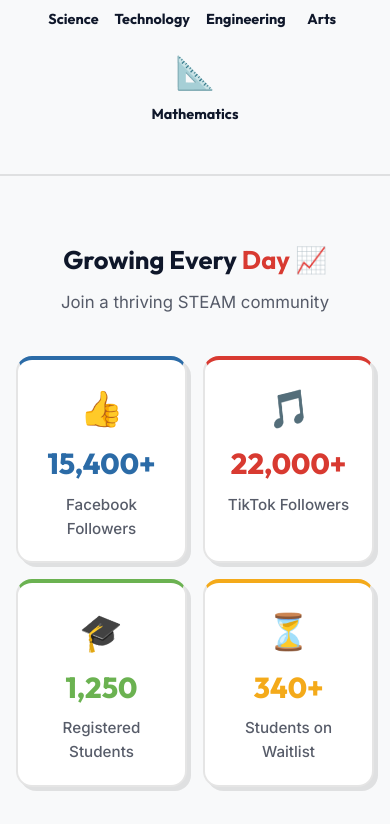
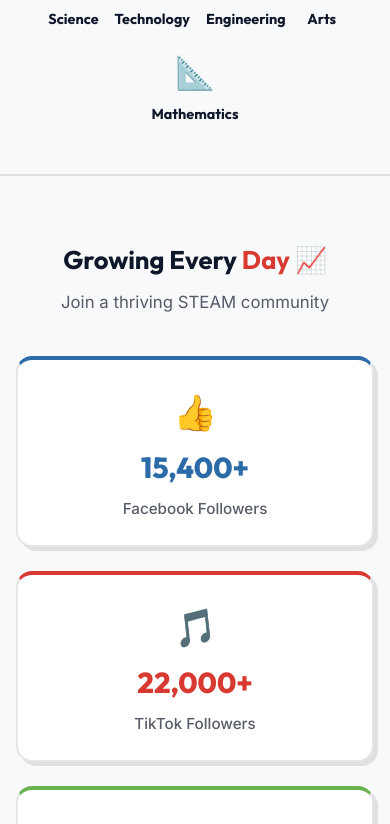
Before and after one commit to Himal-Gunawardhana/RobotSticks, a React (Vite) app: page / in a window 390 px wide. Shown: the part 1156-1980 px from the top of the page. Built offline with nearby package versions, Linux system fonts and the light colour scheme.

Commit message:
fix: header anchor offsets and mobile horizontal overflow

```diff
--- a/src/index.css
+++ b/src/index.css
@@ -23,15 +23,21 @@
   box-sizing: border-box;
 }
 
+html, body {
+  overflow-x: hidden;
+  max-width: 100vw;
+}
+
 html {
   scroll-behavior: smooth;
+  scroll-padding-top: 100px; /* Accounts for fixed navbar height */
 }
+
 
 body {
   font-family: 'Inter', sans-serif;
   background-color: var(--light-bg);
   color: var(--dark-text);
-  overflow-x: hidden;
   line-height: 1.6;
 }
 
@@ -495,12 +501,12 @@
   .hero-section { padding-top: 70px; }
   .hero-title { font-size: clamp(1.8rem, 7vw, 2.5rem); }
   .hero-desc { font-size: 0.95rem; }
-  .hero-buttons { flex-direction: column; align-items: center; }
+  .hero-buttons { flex-direction: column; align-items: stretch; gap: 1rem; width: 100%; }
   .hero-buttons .btn-primary,
   .hero-buttons .btn-secondary { width: 100%; text-align: center; }
 
-  .stats-grid { grid-template-columns: repeat(2, 1fr); gap: 1rem; }
-  .stat-card { padding: 1.25rem 0.75rem; }
+  .stats-grid { grid-template-columns: 1fr; gap: 1.5rem; }
+  .stat-card { padding: 1.5rem 1rem; }
   .stat-value { font-size: 1.8rem; }
 
   .partnership-section { padding: 4rem 0; }
```
